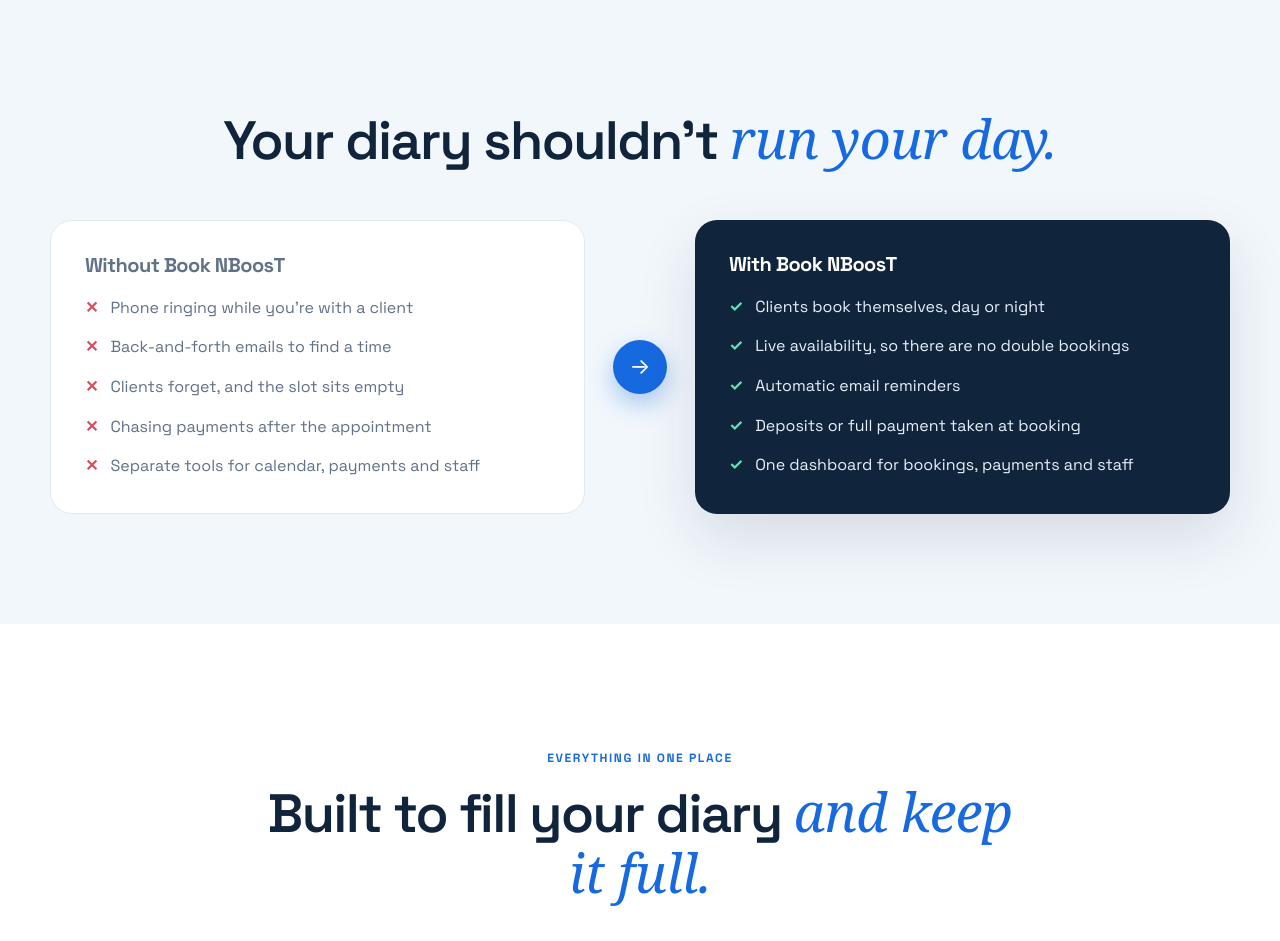
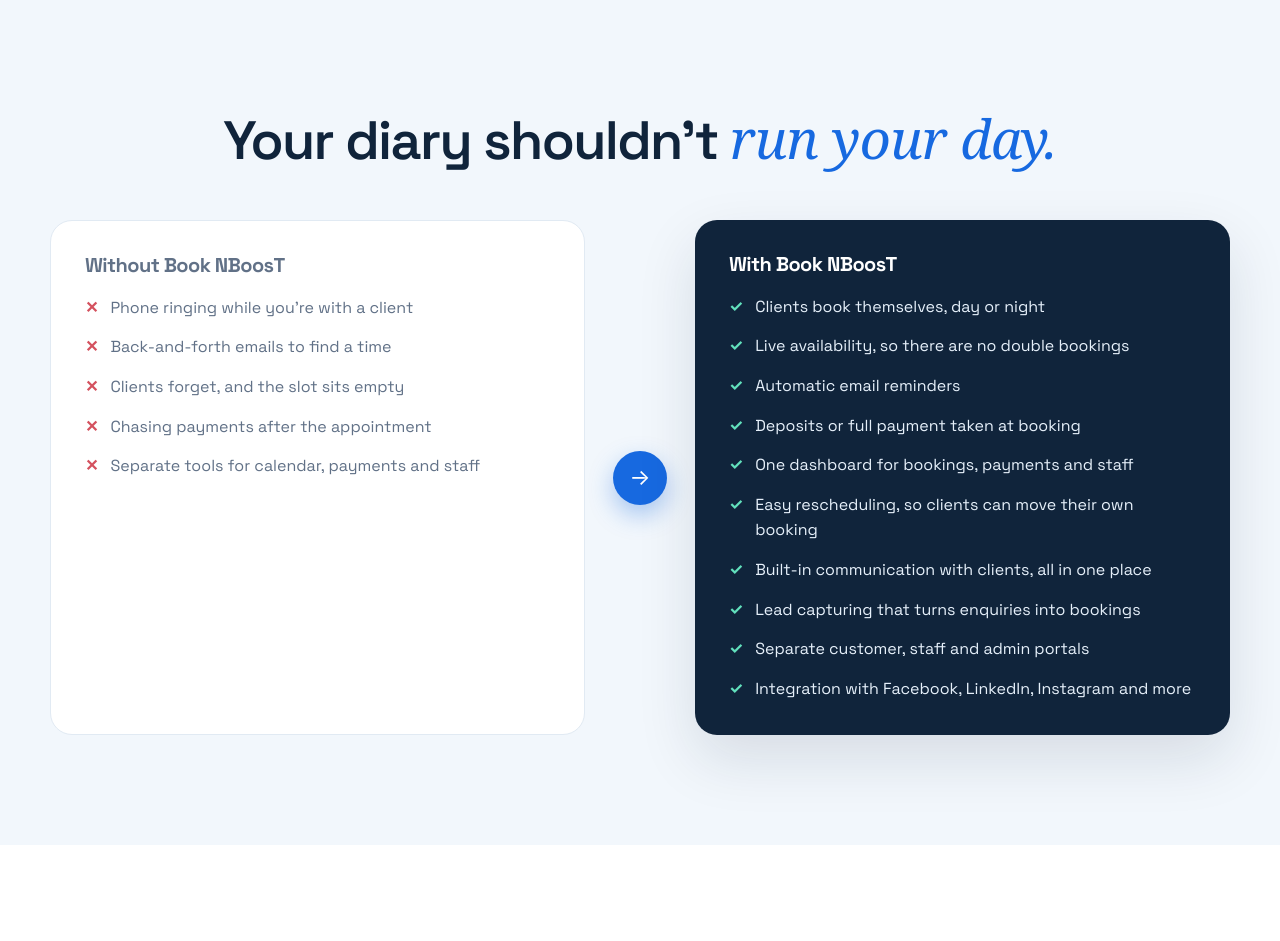
Before and after one commit to Shorifa1234/booking-system-xgtech, a PHP site: page /book-nboost.php in a window 1280 px wide. Shown: the part 917-1858 px from the top of the page. Run offline with PHP 8.4, Linux system fonts and the light colour scheme; some web fonts are replaced.

Commit message:
Add five more benefits to the With Book NBoosT list
Co-Authored-By: Claude Opus 5.5 <noreply@anthropic.com>

```diff
--- a/book-nboost.php
+++ b/book-nboost.php
@@ -133,6 +133,11 @@ $faqs = [
             <li>Automatic email reminders</li>
             <li>Deposits or full payment taken at booking</li>
             <li>One dashboard for bookings, payments and staff</li>
+            <li>Easy rescheduling, so clients can move their own booking</li>
+            <li>Built-in communication with clients, all in one place</li>
+            <li>Lead capturing that turns enquiries into bookings</li>
+            <li>Separate customer, staff and admin portals</li>
+            <li>Integration with Facebook, LinkedIn, Instagram and more</li>
           </ul>
         </div>
       </div>
--- a/docs/book-nboost.html
+++ b/docs/book-nboost.html
@@ -91,6 +91,11 @@
             <li>Automatic email reminders</li>
             <li>Deposits or full payment taken at booking</li>
             <li>One dashboard for bookings, payments and staff</li>
+            <li>Easy rescheduling, so clients can move their own booking</li>
+            <li>Built-in communication with clients, all in one place</li>
+            <li>Lead capturing that turns enquiries into bookings</li>
+            <li>Separate customer, staff and admin portals</li>
+            <li>Integration with Facebook, LinkedIn, Instagram and more</li>
           </ul>
         </div>
       </div>
```
